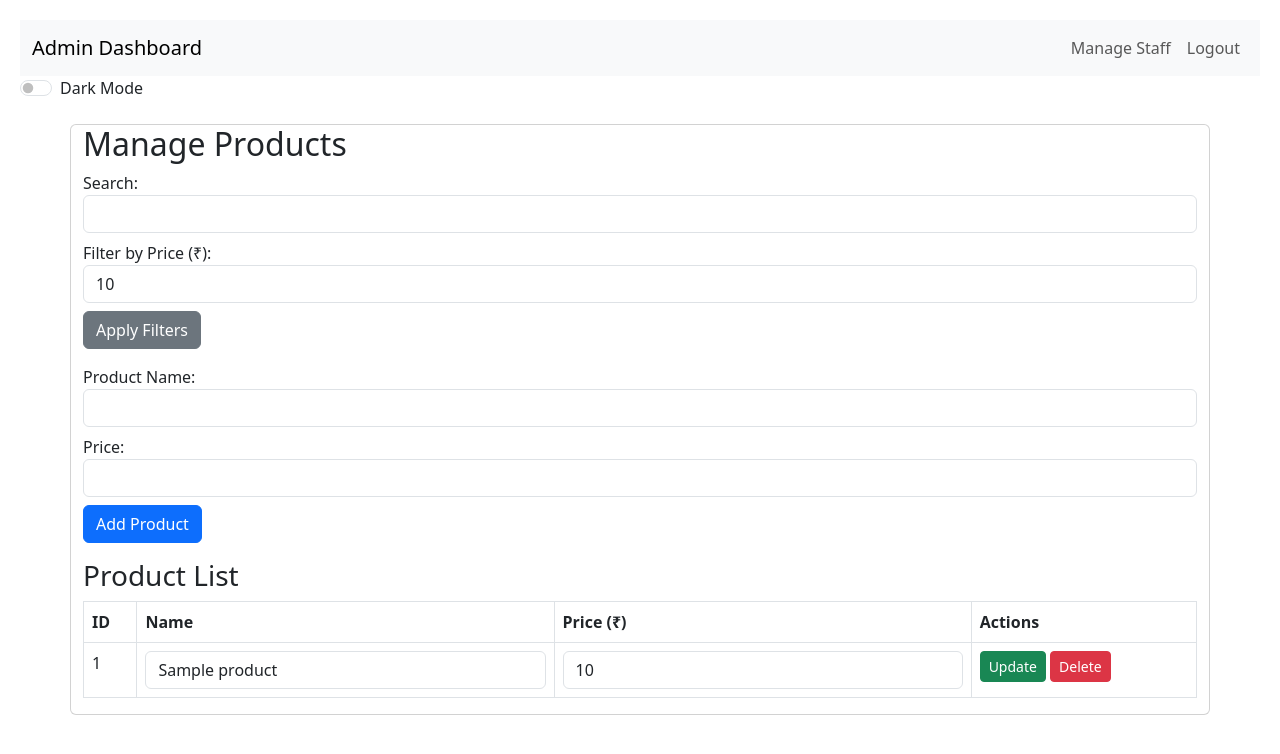
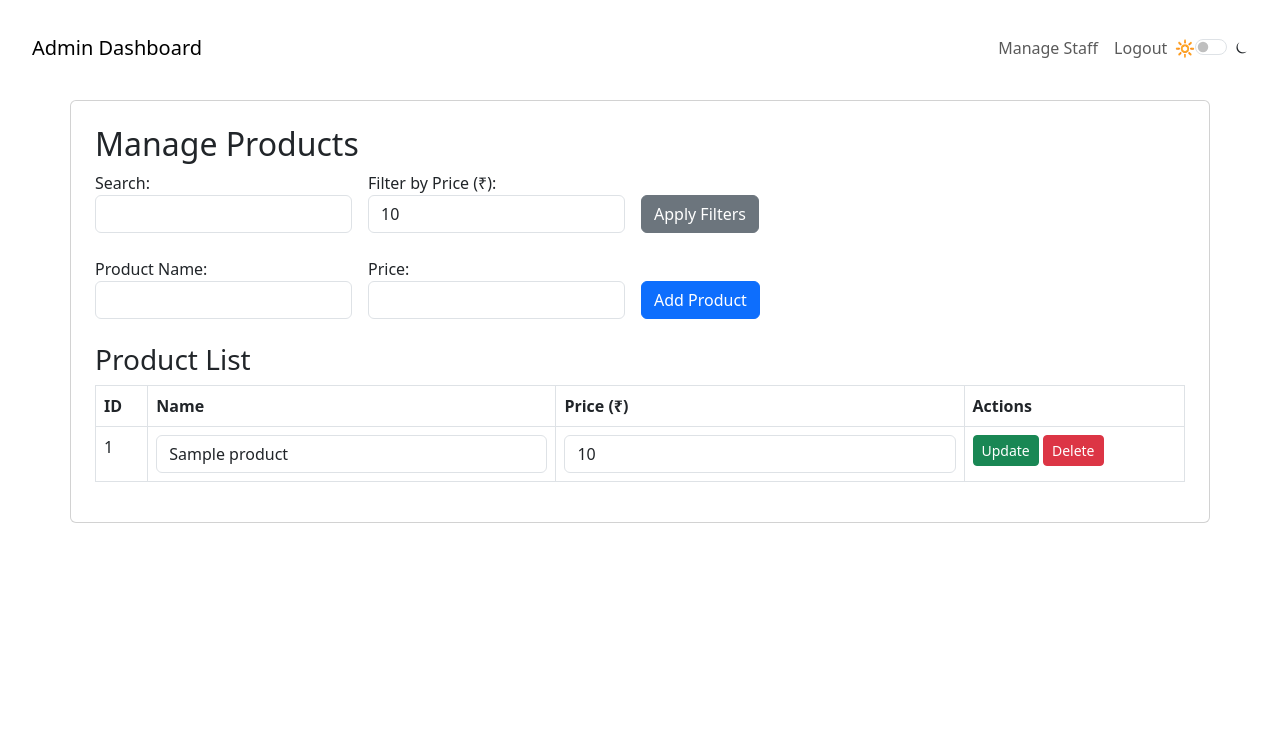
Before and after one commit to Sananta-0902/BMS_py, a Flask app: template templates/manage_products.html in a window 1280 px wide. Shown: the top 754 px of the page. Run offline with Flask 3, Linux system fonts and the light colour scheme; the template is opened without the code that fills it: most values are stand-ins (such as "Sample title", 1, 10 or a date in 2020).

Commit message:
Enhance navbar layout and add dark mode toggle functionality across templates

```diff
--- a/static/css/style.css
+++ b/static/css/style.css
@@ -1,4 +1,12 @@
 /* Bootstrap CSS CDN */
+.navbar-light {
+    background-color: var(--background-color) !important;
+
+}
+.navbar .form-check {
+    margin-left: auto;
+    margin-right: 0;
+}
 @import url('https://cdn.jsdelivr.net/npm/bootstrap@5.3.0/dist/css/bootstrap.min.css');
 
 /* Root Theme Variables - Light by default */
@@ -50,7 +58,7 @@ input, select, button {
 
 /* Optional: Dark navbar override */
 [data-theme="dark"] .navbar {
-    background-color: #1e1e1e !important;
+    background-color: #121212 !important;
 }
 
 [data-theme="dark"] .navbar-light .navbar-brand,
--- a/templates/manage_products.html
+++ b/templates/manage_products.html
@@ -10,12 +10,11 @@
 </head>
 
 <body>
-    <nav class="navbar navbar-expand-lg navbar-light bg-light">
+    <nav class="navbar navbar-expand-lg navbar-light">
         <div class="container-fluid">
             <a class="navbar-brand" href="#">Admin Dashboard</a>
-            <button class="navbar-toggler" type="button" data-bs-toggle="collapse"
-                data-bs-target="#navbarNav" aria-controls="navbarNav" aria-expanded="false"
-                aria-label="Toggle navigation">
+            <button class="navbar-toggler ms-auto" type="button" data-bs-toggle="collapse" data-bs-target="#navbarNav"
+                aria-controls="navbarNav" aria-expanded="false" aria-label="Toggle navigation">
                 <span class="navbar-toggler-icon"></span>
             </button>
             <div class="collapse navbar-collapse justify-content-end" id="navbarNav">
@@ -28,39 +27,53 @@
                     </li>
                 </ul>
             </div>
+            <label class="form-check-label" for="themeToggle">🔆</label>
+            <div class="form-check form-switch" style="margin-left: auto;">
+                <input class="form-check-input" type="checkbox" id="themeToggle" onchange="toggleTheme()">
+                <label class="form-check-label" for="themeToggle">⏾</label>
+            </div>
         </div>
     </nav>
-<div class="form-check form-switch ms-auto">
-    <input class="form-check-input" type="checkbox" id="themeToggle" onchange="toggleTheme()">
-    <label class="form-check-label" for="themeToggle">Dark Mode</label>
+
+    <div class="container mt-4 card p-4">
+        <h2>Manage Products</h2>
+
+        <!-- Search and Filter Form (Side-by-Side) -->
+        <form method="GET" class="mb-4">
+            <div class="d-flex align-items-end gap-3 flex-wrap">
+                <div>
+                    <label for="search">Search:</label>
+                    <input type="text" id="search" name="search" class="form-control" value="{{ search_query }}" style="min-width: 200px;">
                 </div>
-
-<div class="container mt-4 card">
-        <h2>Manage Products</h2>
-        <form method="GET" class="mb-3">
-            <div class="form-group mb-2">
-                <label for="search">Search:</label>
-                <input type="text" id="search" name="search" class="form-control" value="{{ search_query }}">
+                <div>
+                    <label for="filter_price">Filter by Price (₹):</label>
+                    <input type="number" id="filter_price" name="filter_price" class="form-control" step="0.01" value="{{ filter_price }}" style="min-width: 200px;">
                 </div>
-            <div class="form-group mb-2">
-                <label for="filter_price">Filter by Price (₹):</label>
-                <input type="number" id="filter_price" name="filter_price" class="form-control" step="0.01" value="{{ filter_price }}">
+                <div>
+                    <button type="submit" class="btn btn-secondary mt-4">Apply Filters</button>
                 </div>
-            <button type="submit" class="btn btn-secondary">Apply Filters</button>
-        </form>
-        <form method="POST" class="mb-3">
-            <input type="hidden" name="action" value="add">
-            <div class="form-group mb-2">
-                <label for="name">Product Name:</label>
-                <input type="text" id="name" name="name" class="form-control" required>
             </div>
-            <div class="form-group mb-2">
-                <label for="price">Price:</label>
-                <input type="number" id="price" name="price" class="form-control" step="0.01" required>
-            </div>
-            <button type="submit" class="btn btn-primary">Add Product</button>
         </form>
 
+        <!-- Add Product Form (Side-by-Side) -->
+        <form method="POST" class="mb-4">
+            <input type="hidden" name="action" value="add">
+            <div class="d-flex align-items-end gap-3 flex-wrap">
+                <div>
+                    <label for="name">Product Name:</label>
+                    <input type="text" id="name" name="name" class="form-control" style="min-width: 200px;" required>
+                </div>
+                <div>
+                    <label for="price">Price:</label>
+                    <input type="number" id="price" name="price" class="form-control" style="min-width: 200px;" step="0.01" required>
+                </div>
+                <div>
+                    <button type="submit" class="btn btn-primary mt-4">Add Product</button>
+                </div>
+            </div>
+        </form>
+
+        <!-- Product List Table -->
         <h3>Product List</h3>
         <table class="table table-bordered">
             <thead>
@@ -87,8 +100,7 @@
                         </td>
                         <td>
                             <button type="submit" name="action" value="update" class="btn btn-success btn-sm">Update</button>
-                            <button type="submit" name="action" value="delete" class="btn btn-danger btn-sm"
-                                onclick="return confirm('Delete this product?')">Delete</button>
+                            <button type="submit" name="action" value="delete" class="btn btn-danger btn-sm" onclick="return confirm('Delete this product?')">Delete</button>
                         </td>
                     </form>
                 </tr>
```
Also changed, not shown: templates/admin.html (+6 -6 lines), templates/create_invoice.html (+8 -6 lines), templates/invoice_display.html (+8 -6 lines), templates/login.html (+16 -4 lines), templates/manage_staff.html (+28 -18 lines), templates/search_invoices.html (+8 -6 lines). Lines whose indentation alone changed are shown as unchanged.
